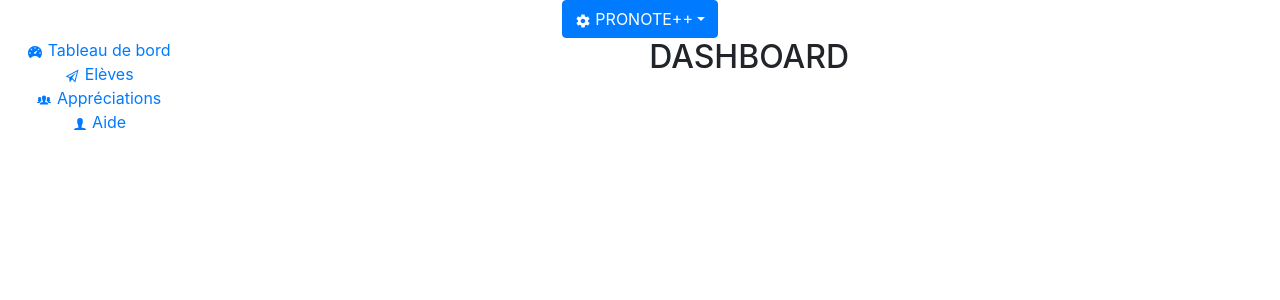
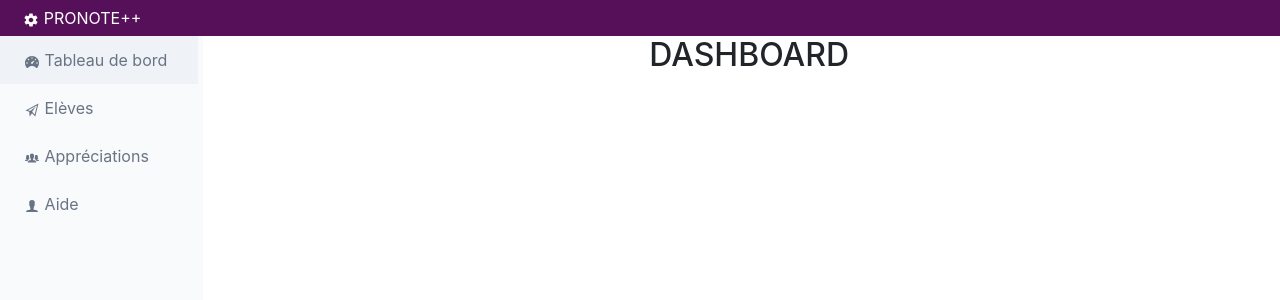
Before and after one commit to h4cktion/pronote-plus, a React (Create React App) app in the folder pronote-plus/: page /dashboard in a window 1280 px wide. Shown: the top 300 px of the page. Built offline with nearby package versions, Linux system fonts and the light colour scheme.

Commit message:
add dashborad css

```diff
--- a/pronote-plus/src/components/dashboard/dashboard.scss
+++ b/pronote-plus/src/components/dashboard/dashboard.scss
@@ -0,0 +1,57 @@
+.header{
+    background-color: #561059;
+    text-align: left;
+    padding-left: 2%;
+}
+
+.header .btn-primary,
+.header .btn-primary:active,
+.header .btn-primary:focus,
+.header .btn-primary:hover,
+.header .btn-primary.dropdown-toggle:active,
+.header .btn-primary.dropdown-toggle:focus,
+.header .btn-primary.dropdown-toggle:hover,
+.header .show>.btn-primary.dropdown-toggle,
+.header .show>.btn-primary.dropdown-toggle:focus,
+.header .show>.btn-primary.dropdown-toggle:active{
+    box-shadow: none !important;
+    border: none !important;
+    background-color: inherit !important;
+}
+
+.dropdown-toggle::after {
+    display:none;
+}
+
+.menu{
+    background-color: #f9fafc;
+    color: #687484;
+    height: 95vh;
+}
+
+.menu h2{
+    text-transform: uppercase;
+    padding-top: 5%;
+    padding-bottom: 2%;
+}
+
+.menu a{
+    text-align: left;
+    text-decoration: none;
+    color: #687484;
+    font-size: 1rem;
+}
+
+.menu a div{
+    padding: .75rem 1.5rem;
+    color: #687484;
+    text-decoration: none;
+}
+
+.selected{
+    background-color: #eff2f7;
+}
+
+.menu a div:hover{
+    background-color: #eff2f7;
+}
```
